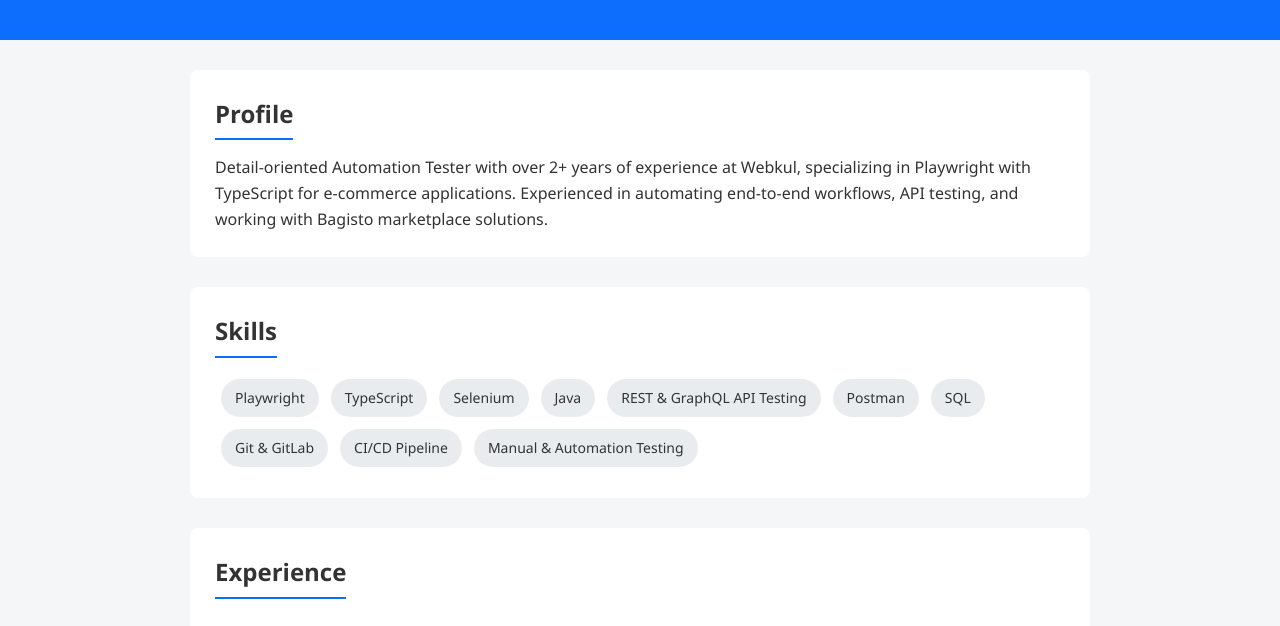
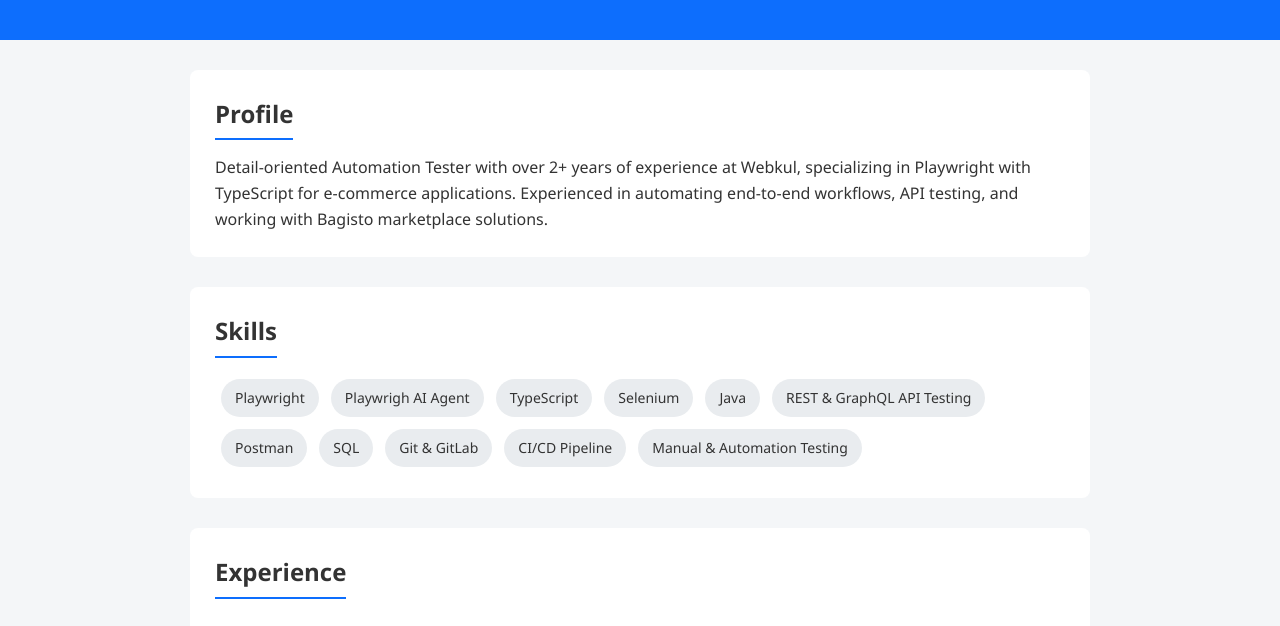
Before and after one commit to harshitpant671/harshitpant671, a plain HTML site: page index.html in a window 1280 px wide. Shown: the part 162-788 px from the top of the page. Drawn offline with Linux system fonts and the light colour scheme.

Commit message:
added skills

```diff
--- a/index.html
+++ b/index.html
@@ -32,6 +32,7 @@
     <h2>Skills</h2>
     <ul class="skills">
         <li>Playwright</li>
+        <li>Playwrigh AI Agent</li>
         <li>TypeScript</li>
         <li>Selenium</li>
         <li>Java</li>
```
